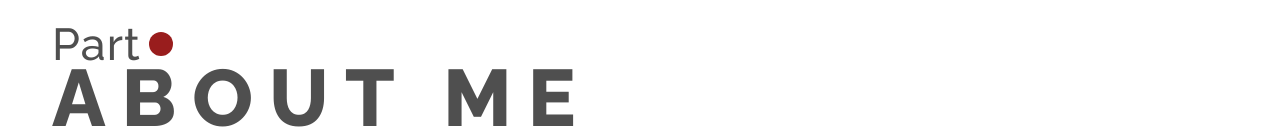
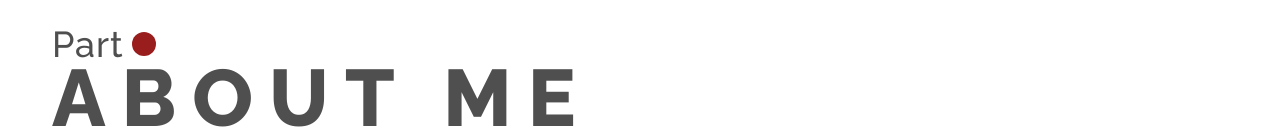
Before and after one commit to bavayra/Portfolio, a React (Vite) app: page / in a window 1280 px wide. Shown: the part 966-1098 px from the top of the page. Built offline with nearby package versions, Linux system fonts and the light colour scheme.

Commit message:
style(SectionTitle-1280): decreased height of the top divider and decreased font size for Part text element

```diff
--- a/src/index.css
+++ b/src/index.css
@@ -267,7 +267,7 @@
 
 @media (min-width: 1280px) {
   :root {
-    --section-top-div-height: 148px;
+    --section-top-div-height: 140px;
     --section-bot-div-height: 204px;
     --section-bot-div-top: clamp(280px, calc(-52.308px + 46.154vh), 400px);
 
--- a/src/sections/SectionTitle.tsx
+++ b/src/sections/SectionTitle.tsx
@@ -30,7 +30,7 @@ const SectionTitle = ({
       />
       <div className="mb-4">
         <div className="flex items-center gap-2">
-          <span className="text-(length:--part-label) leading-1 tracking-wide font-medium text-section-title">
+          <span className="text-(length:--part-label) desktop-md:text-4xl leading-1 tracking-wide font-medium text-section-title">
             {partLabel}
           </span>
 
```
